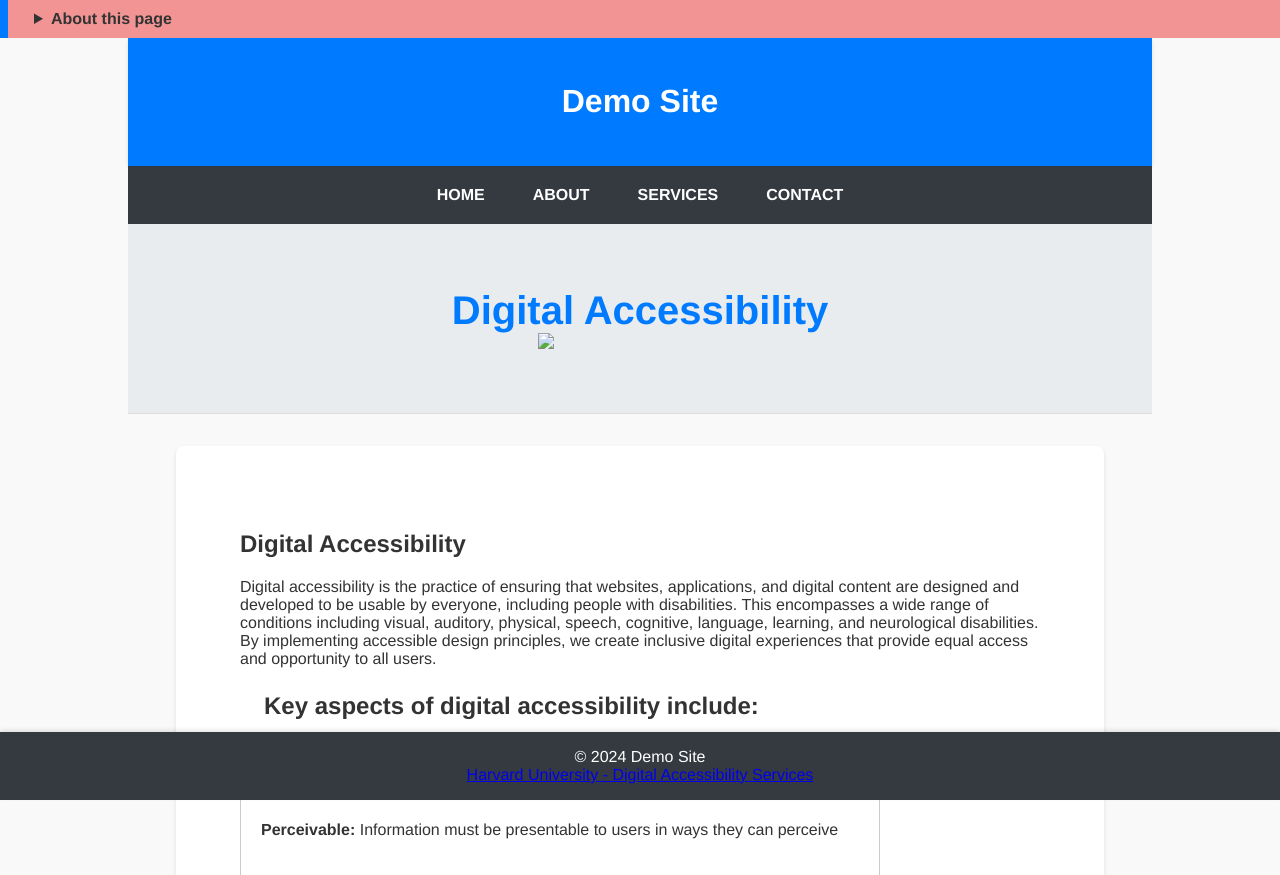
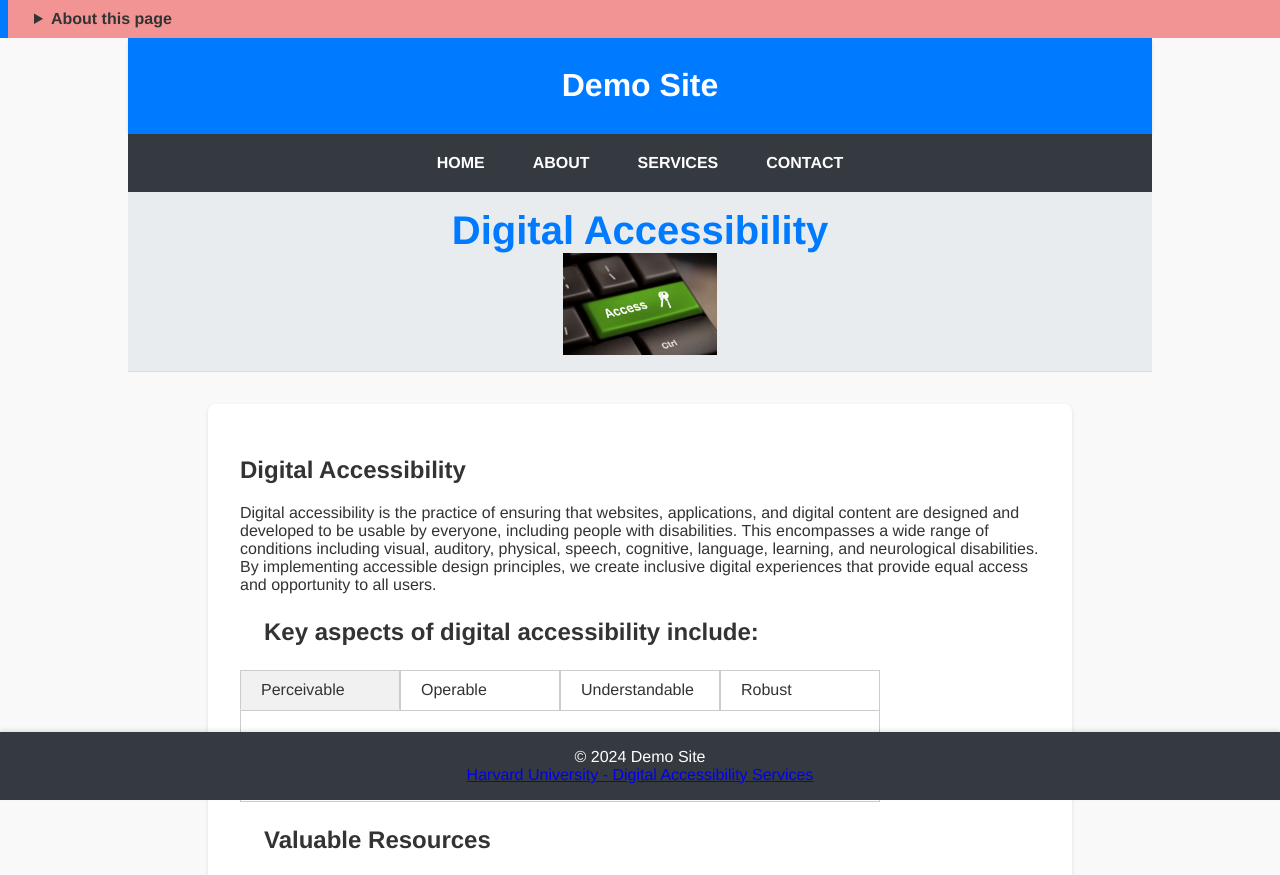
Before and after one commit to derekjackson-das/das-testing, a plain HTML site: page index.html in a window 1280 px wide. Shown: the top 875 px of the page. Drawn offline with Linux system fonts and the light colour scheme.

Commit message:
add style and images

```diff
--- a/index.html
+++ b/index.html
@@ -28,7 +28,7 @@
         <h2>Digital Accessibility</h2>
         <picture>
             <source srcset="images/17233892522_fd0454310f_small.jpg" media="(max-width: 600px)">
-            <img src="images/17233892522_fd0454310f_medium.jpg" style="display: block; margin: 0 auto; width: 20%">
+            <img src="images/17233892522_fd0454310f_medium.jpg" style="display: block; margin: 0 auto; width: 12vw;">
         </picture>
     </div>
     <div class="main-content">
--- a/styles/styles.css
+++ b/styles/styles.css
@@ -47,7 +47,7 @@ header, nav, .banner {
 header {
     background-color: #007BFF;
     color: white;
-    padding: 1.5em 0;
+    padding: .5em 0;
     text-align: center;
     box-shadow: 0 2px 4px rgba(0, 0, 0, 0.1);
 }
@@ -75,7 +75,7 @@ nav a:hover {
 
 .banner {
     background-color: #e9ecef;
-    padding: 4em 0;
+    padding: 1em 0;
     text-align: center;
     border-bottom: 1px solid #ddd;
 }
@@ -87,7 +87,7 @@ nav a:hover {
 }
 
 .main-content {
-    padding: 4em;
+    padding: 2em;
     background-color: white;
     margin: 2em auto;
     max-width: 800px;
```
Also changed, not shown: images/17233892522_fd0454310f_medium.jpg (added), images/17233892522_fd0454310f_q.jpg (added), images/17233892522_fd0454310f_small.jpg (added).
